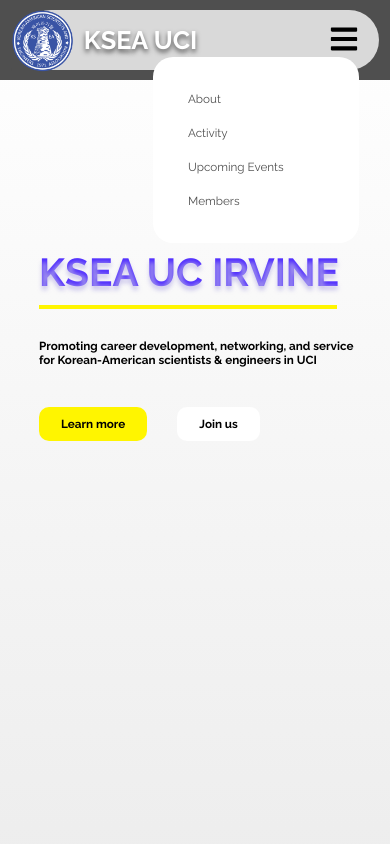
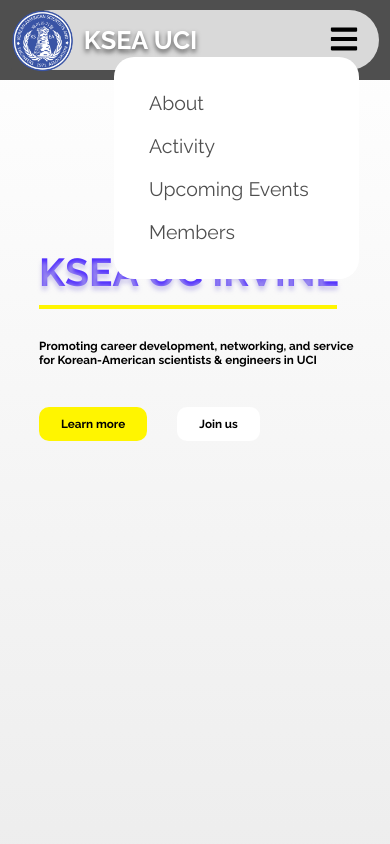
Before and after one commit to jicy9966/KSEAUCI_website, a React (Create React App) app: page / in a window 390 px wide. Both pictures are taken after a click on the button 344 px from the left and 40 px from the top of the page. Shown: the top 844 px of the page. Built offline with nearby package versions, Linux system fonts and the light colour scheme.

Commit message:
dropdown update

```diff
--- a/src/components/NavBar/navbar.js
+++ b/src/components/NavBar/navbar.js
@@ -54,18 +54,18 @@
                     <div className="dropdown">
                         <Popup trigger={<button className="drop-btn"><FaBars size={30}/></button>} arrow={false} position="bottom right">
                             <ul className="drop-tabs">
-                                <li>
-                                    <a href="/#about">About</a>
-                                </li>
-                                <li>
-                                    <a href="/activity">Activity</a>
-                                </li>
-                                <li>
-                                    <a href="/events">Upcoming Events</a>
-                                </li>
-                                <li>
-                                    <a href="/members">Members</a>
-                                </li>
+                                <a href="/#about">
+                                    <li>About</li>
+                                </a>
+                                <a href="/activity">
+                                    <li>Activity</li>
+                                </a>
+                                <a href="/events">
+                                    <li>Upcoming Events</li>
+                                </a>
+                                <a href="/members">
+                                    <li>Members</li>
+                                </a>
                             </ul>
                         </Popup>
                     </div>
--- a/src/components/NavBar/navbar.scss
+++ b/src/components/NavBar/navbar.scss
@@ -94,8 +94,6 @@
                     text-wrap: nowrap;
                     text-decoration: none;
                     margin: 0 15px;
-
-                    @media screen and (max-width: $pad-w) { font-size: 2.5vh; }
                 }
             }
         }
@@ -131,16 +129,16 @@
     justify-content: space-between;
     padding: 3vh;
 
-    li
+    a
     {
         display: flex;
         align-items: center;
-        width: 40vw;
+        width: 50vw;
         padding: 10px;
-        a
+        text-decoration: none;
+        li
         {
-            text-decoration: none;
-            font-size: 3vw;
+            font-size: 5vw;
             color: $clr-gray;
         }
         &:hover{background-color: $clr-blue;}
```
